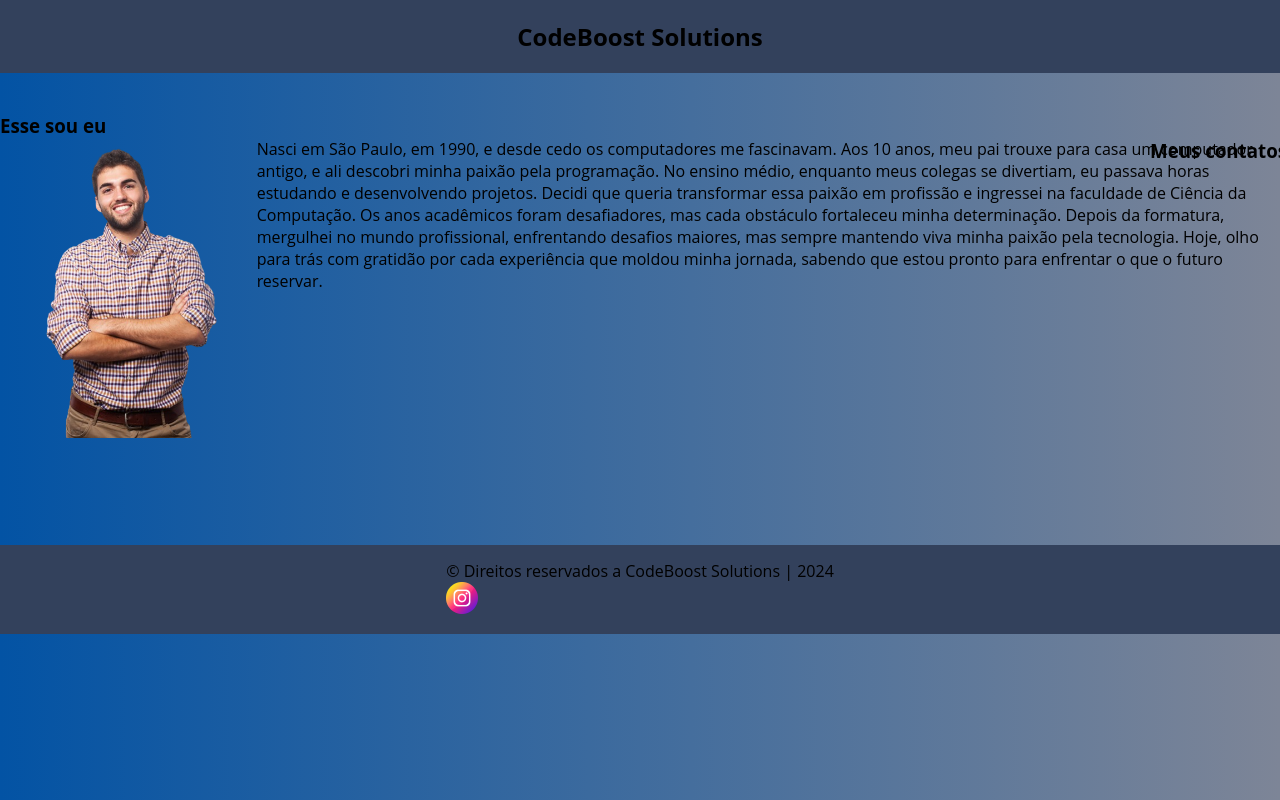
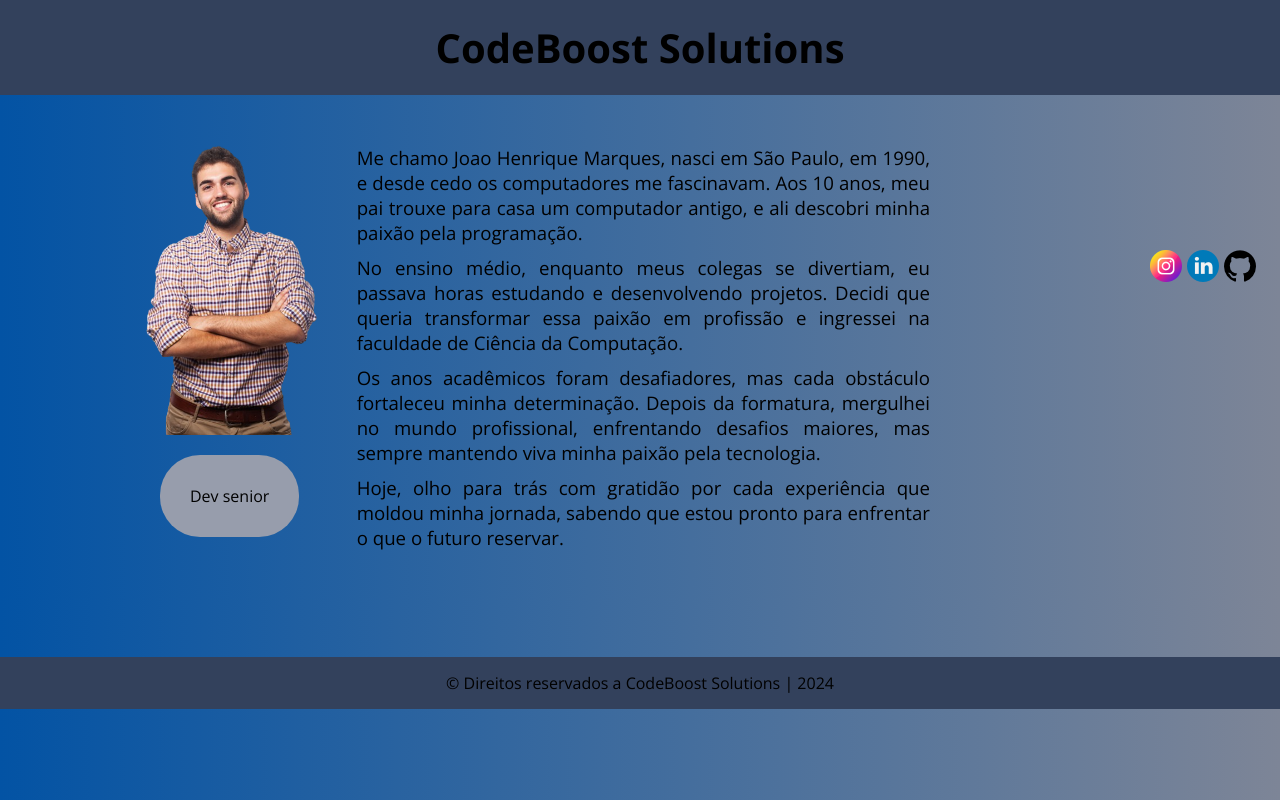
Before and after one commit to LeoSntos/atividades-semana6-modulo1, a plain HTML site: page index.html in a window 1280 px wide. Shown: the top 800 px of the page. Drawn offline with nearby package versions, Linux system fonts and the light colour scheme.

Commit message:
atualizaçao do index.html e style.css

```diff
--- a/css/style.css
+++ b/css/style.css
@@ -92,5 +92,5 @@ figure {
 }
 
 #linkedin {
-    margin: 0px 5px ;
+    margin: 0px 5px;
 }
--- a/index.html
+++ b/index.html
@@ -5,14 +5,18 @@
     <meta charset="UTF-8">
     <meta name="viewport" content="width=device-width, initial-scale=1.0">
     <link rel="stylesheet" href="css/style.css">
-    <title>exercicio</title>
+    <link rel="preconnect" href="https://fonts.googleapis.com">
+    <link rel="preconnect" href="https://fonts.gstatic.com" crossorigin>
+    <link href="https://fonts.googleapis.com/css2?family=Open+Sans:ital,wght@0,300..800;1,300..800&display=swap"
+        rel="stylesheet">
+    <title>CodeBoost</title>
 </head>
 
 <body>
 
     <header id="cabecalho">
         <section id="introducao">
-            <h1>CodeBoost Solutions</h1>
+            <h1 id="titulo">CodeBoost Solutions</h1>
             <p></p>
         </section>
     </header>
@@ -21,28 +25,37 @@
         <section id="informacoeUsuario">
             <div id="apresentacao">
 
-                <h3>Esse sou eu </h3>
+                <h3 id="usuario"></h3>
 
                 <figure>
-                    <img src="assets/homem-moreno-positiva-com-os-bracos-cruzados-removebg-preview.png" height="300px" width="300px">
-                    <figcaption>
-                        Nasci em São Paulo, em 1990, e desde cedo os computadores me fascinavam. Aos 10 anos, meu pai
-                        trouxe para casa um computador antigo, e ali descobri minha paixão pela programação. No ensino
-                        médio, enquanto meus colegas se divertiam, eu passava horas estudando e desenvolvendo projetos.
-                        Decidi que queria transformar essa paixão em profissão e ingressei na faculdade de Ciência da
-                        Computação. Os anos acadêmicos foram desafiadores, mas cada obstáculo fortaleceu minha
-                        determinação. Depois da formatura, mergulhei no mundo profissional, enfrentando desafios
-                        maiores, mas sempre mantendo viva minha paixão pela tecnologia. Hoje, olho para trás com
-                        gratidão por cada experiência que moldou minha jornada, sabendo que estou pronto para enfrentar
-                        o que o futuro reservar.
+                    <img src="assets/homem-moreno-positiva-com-os-bracos-cruzados-removebg-preview.png" id="usuarioFoto" height="300px" width="300px">
+                    <div id="bloco">
+                        <P>Dev senior</P>
+                    </div>
+                    <figcaption id="historia">
+                        <p class="espaco-up">Me chamo Joao Henrique Marques, nasci em São Paulo, em 1990, e desde cedo os computadores me fascinavam.
+                            Aos 10 anos, meu pai
+                            trouxe para casa um computador antigo, e ali descobri minha paixão pela programação.</p>
+
+                        <p class="espaco-up">No ensino médio, enquanto meus colegas se divertiam, eu passava horas
+                            estudando e
+                            desenvolvendo projetos. Decidi que queria transformar essa paixão em profissão e ingressei
+                            na faculdade de Ciência da Computação.</p>
+
+                        <p class="espaco-up">Os anos acadêmicos foram desafiadores, mas cada obstáculo fortaleceu minha
+                            determinação.
+                            Depois da formatura, mergulhei no mundo profissional, enfrentando desafios maiores, mas
+                            sempre mantendo viva minha paixão pela tecnologia.</p>
+
+                        <p class="espaco-up">Hoje, olho para trás com gratidão por cada experiência que moldou minha
+                            jornada, sabendo que
+                            estou pronto para enfrentar o que o futuro reservar.</p>
                     </figcaption>
                 </figure>
 
                 <div id="contatos">
-                    <h3>Meus contatos</h3>
-
                     <a href=""><img src="assets/icons/instagram.png" alt="instagram"></a>
-                    <a href=""><img src="assets/icons/linkedin.png" alt="linkedin"></a>
+                    <a href=""><img src="assets/icons/linkedin.png" alt="linkedin" id="linkedin"></a>
                     <a href=""><img src="assets/icons/github.png" alt="github"></a>
                 </div>
 
@@ -51,16 +64,18 @@
     </main>
 
     <footer id="rodape">
-        <section id=" direitos_redes">
+        <section id=" direitosRedes">
             <span id="direitos">
                 <p>&copy; Direitos reservados a CodeBoost Solutions | 2024</p>
             </span>
             <div id="redes">
-                <a href="https://www.instagram.com/codeboostsolutions/"><img src="assets/icons/instagram.png"></a>
+                <a href="https://www.instagram.com/codeboostsolutions/"></a>
             </div>
         </section>
     </footer>
 
+
+    <script src="js/script.js"></script>
 </body>
 
 </html>
```
